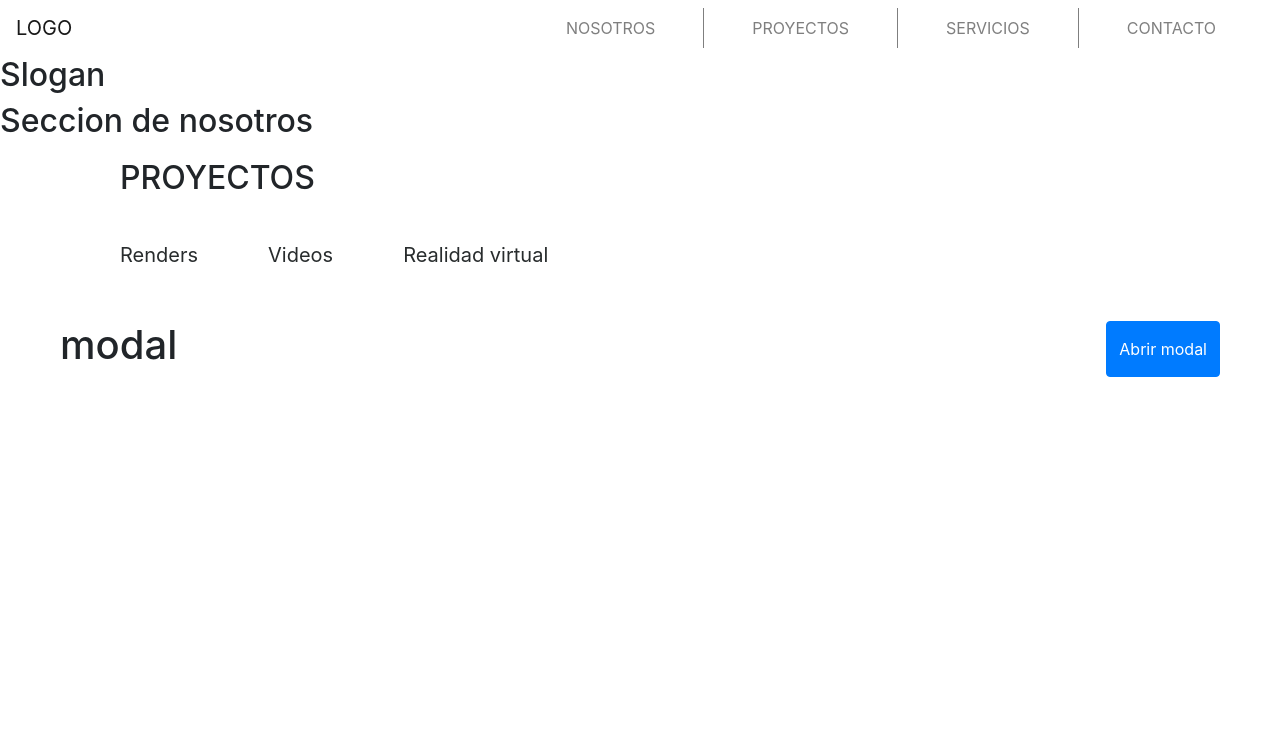
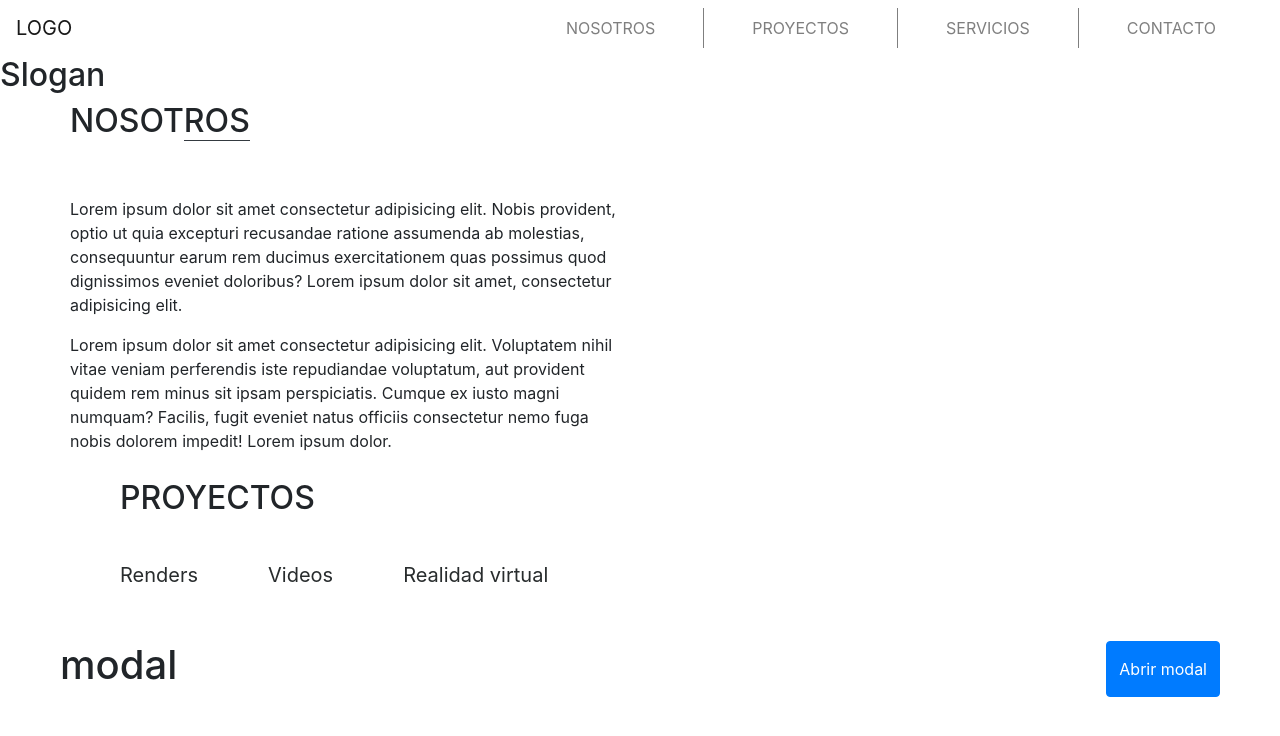
Before and after one commit to GastonLell/lim-arquitectura-page, a React (Create React App) app: page / in a window 1280 px wide. Shown: the top 736 px of the page. Built offline with nearby package versions, Linux system fonts and the light colour scheme.

Commit message:
agregado Nosotros

```diff
--- a/src/components/Menu.jsx
+++ b/src/components/Menu.jsx
@@ -1,8 +1,5 @@
 import Navbar from "react-bootstrap/Navbar";
 import Nav from "react-bootstrap/Nav";
-// import Container from 'react-bootstrap/Container';
-// import Row from 'react-bootstrap/Row';
-// import Col from 'react-bootstrap/Col';
 
 
 const Menu = () => {
@@ -19,10 +16,8 @@ const Menu = () => {
           <Nav.Link className="px-md-5 nav__bordeDer" href="#home">SERVICIOS</Nav.Link>
           <Nav.Link className="px-md-5" href="#link">CONTACTO</Nav.Link>
         </Nav>
-
       </Navbar.Collapse>
     </Navbar>
-
   );
 };
 
--- a/src/pages/Nosotros.jsx
+++ b/src/pages/Nosotros.jsx
@@ -1,8 +1,24 @@
+import Container from 'react-bootstrap/Container';
+import Row from 'react-bootstrap/Row';
+import Col from 'react-bootstrap/Col';
+
 
 const Nosotros = () => {
 
   return (
-    <h2>Seccion de nosotros</h2>
+
+    <Container>
+        <Row className="mb-3 mb-md-5">
+        <h2>NOSOT<span className="border-bottom border-dark">ROS</span></h2>
+        </Row>
+        <Row className="w-50">
+          <Col className="px-0">
+            <p>Lorem ipsum dolor sit amet consectetur adipisicing elit. Nobis provident, optio ut quia excepturi recusandae ratione assumenda ab molestias, consequuntur earum rem ducimus exercitationem quas possimus quod dignissimos eveniet doloribus? Lorem ipsum dolor sit amet, consectetur adipisicing elit.</p>
+            <p>Lorem ipsum dolor sit amet consectetur adipisicing elit. Voluptatem nihil vitae veniam perferendis iste repudiandae voluptatum, aut provident quidem rem minus sit ipsam perspiciatis. Cumque ex iusto magni numquam? Facilis, fugit eveniet natus officiis consectetur nemo fuga nobis dolorem impedit! Lorem ipsum dolor.</p>
+          </Col>
+        </Row>
+    </Container>
+
   );
 };
 export default Nosotros;
```
